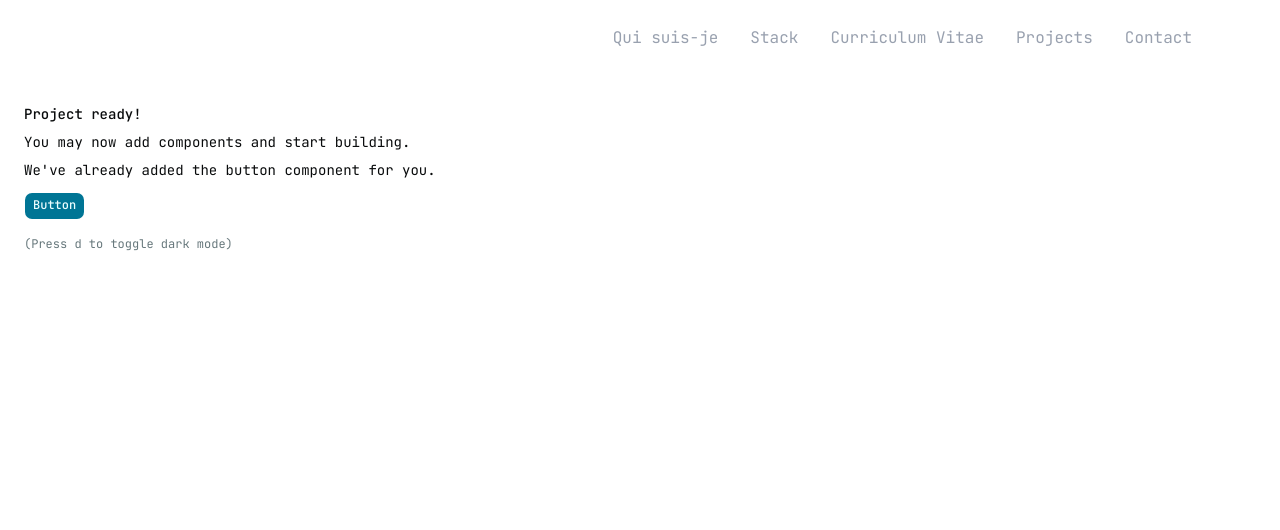
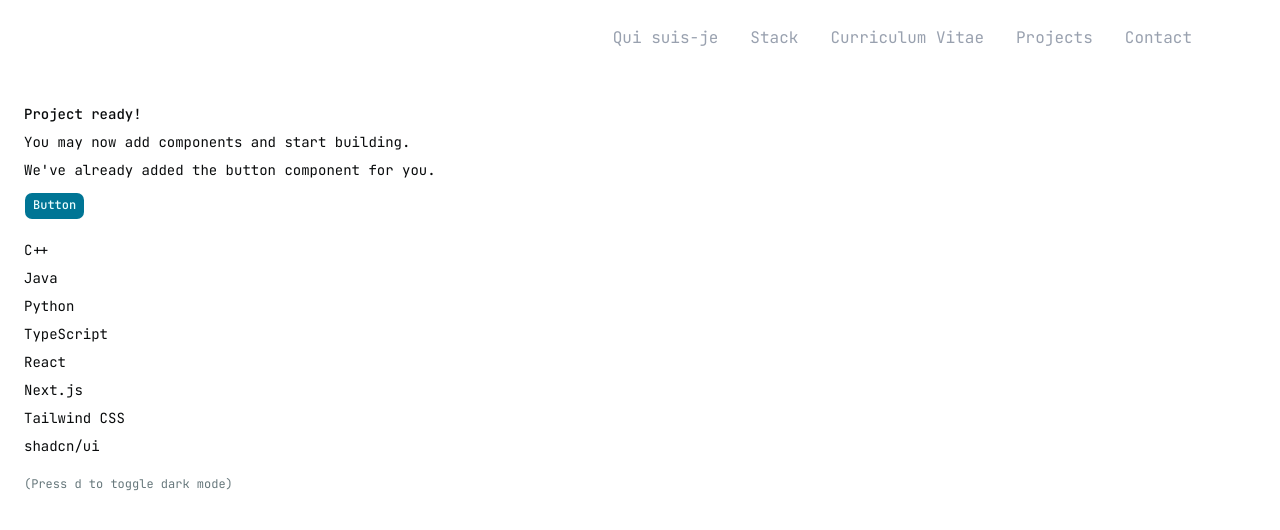
Before and after one commit to MarioVillamil/Portfolio, a Next.js app in the folder portfolio/: page / in a window 1280 px wide. Shown: the top 530 px of the page. Built offline with nearby package versions, Linux system fonts and the light colour scheme.

Commit message:
debut de issue 3

```diff
--- /dev/null
+++ b/portfolio/app/components/StackList.tsx
@@ -0,0 +1,28 @@
+export default function StackList(){
+    interface InavItem {
+        label : string,
+        type: "language" | "frontend" | "styling" | "ui"
+    }
+    const stackList: InavItem[] = [
+  { label: "C++", type: "language" },
+  { label: "Java", type: "language" },
+  { label: "Python", type: "language" },
+  { label: "TypeScript", type: "language" },
+
+  { label: "React", type: "frontend" },
+  { label: "Next.js", type: "frontend" },
+
+  { label: "Tailwind CSS", type: "styling" },
+
+  { label: "shadcn/ui", type: "ui" }
+]
+    return(
+        <div>
+            <ul>
+                {stackList.map((item, index) => (
+          <li key={index}>{item.label}</li>
+        ))}
+            </ul>
+        </div>
+    )
+}
--- a/portfolio/app/page.tsx
+++ b/portfolio/app/page.tsx
@@ -1,4 +1,5 @@
 import { Button } from "@/components/ui/button"
+import StackList from "./components/StackList"
 
 export default function Page() {
   return (
@@ -10,6 +11,9 @@
           <p>We&apos;ve already added the button component for you.</p>
           <Button className="mt-2">Button</Button>
         </div>
+        <div>
+          <StackList/>
+        </div>
         <div className="font-mono text-xs text-muted-foreground">
           (Press <kbd>d</kbd> to toggle dark mode)
         </div>
```
Also changed, not shown: portfolio/app/components/StackSection.tsx (added).
